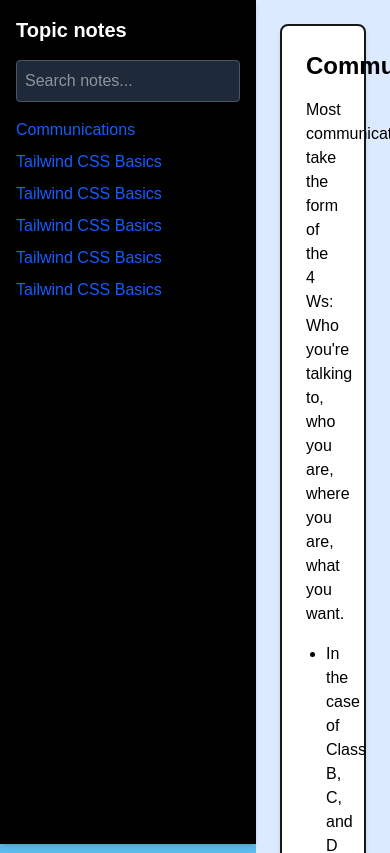
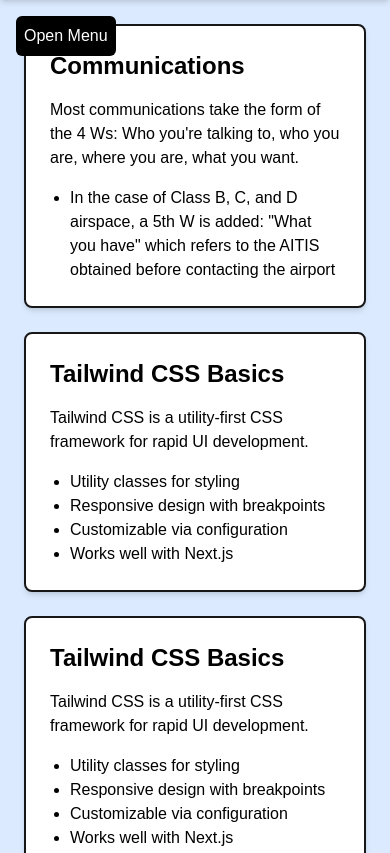
Before and after one commit to AlexandrOsornio/pilot-notes, a Next.js app: page / in a window 390 px wide. Shown: the top 853 px of the page. Built offline with nearby package versions, Linux system fonts and the light colour scheme.

Commit message:
Mobile compatibility

```diff
--- a/app/page.tsx
+++ b/app/page.tsx
@@ -6,6 +6,7 @@
 
 export default function Home() {
   const [searchTerm, setSearchTerm] = useState('');
+  const [isMenuOpen, setIsMenuOpen] = useState(false);
 
   // Normalize search term to lowercase
   const lowerSearchTerm = searchTerm.toLowerCase();
@@ -27,11 +28,18 @@
   });
 
   return (
-    <div className="flex min-h-screen">
+    <div className="flex min-h-screen flex-col">
+      {/* Burger menu button. Visible only on mobile. Hidden on md+ */}
+      <button className='md:hidden fixed top-4 left-4 z-50 p-2 bg-black text-white rounded-md'
+      onClick={() => setIsMenuOpen(!isMenuOpen)}
+      >
+        {isMenuOpen ? 'Close Menu' : 'Open Menu'}
+      </button>
+
       {/* Sidebar with note topics */}
-      <Sidenav notes={sortedNotes} searchTerm={searchTerm} setSearchTerm={setSearchTerm} />
+      <Sidenav notes={sortedNotes} searchTerm={searchTerm} setSearchTerm={setSearchTerm} isOpen={isMenuOpen} setIsOpen={setIsMenuOpen} />
       {/* Main content area */}
-      <main className="flex-1 p-6 bg-blue-100 overflow-y-auto ml-64">
+      <main className="flex-1 p-6 bg-blue-100 overflow-y-auto md:ml-64">
         <ul className=''>
           {sortedNotes.map((note) => (
             <li key={note.id} id={`note-${note.id}`} className="mb-6 scroll-mt-6">
--- a/components/Sidenav.tsx
+++ b/components/Sidenav.tsx
@@ -5,11 +5,14 @@
   notes: Note[];
   searchTerm: string;
   setSearchTerm: (term: string) => void;
+  isOpen: boolean;
+  setIsOpen: (open: boolean) => void;
 }
 
-export default function Sidenav({ notes, searchTerm, setSearchTerm }: SidenavProps) {
+export default function Sidenav({ notes, searchTerm, setSearchTerm, isOpen, setIsOpen }: SidenavProps) {
   return (
-    <aside className="fixed top-0 left-0 w-64 h-screen bg-black shadow-md p-4 overflow-hidden hover:overflow-y-auto">
+    <aside className={`fixed top-0 left-0 w-full md:w-64 h-screen md:h-screen bg-black shadow-md p-4 overflow-hidden hover:overflow-y-auto
+    transition-transform duration-300 ease-in-out ${isOpen ? 'translate-y-0' : '-translate-y-full'} md:translate-y-0 md:fixed md:left-0`}>
       <h2 className="text-xl font-bold mb-4 text-white">Topic notes</h2>
       {/* Search bar */}
       <input
```
